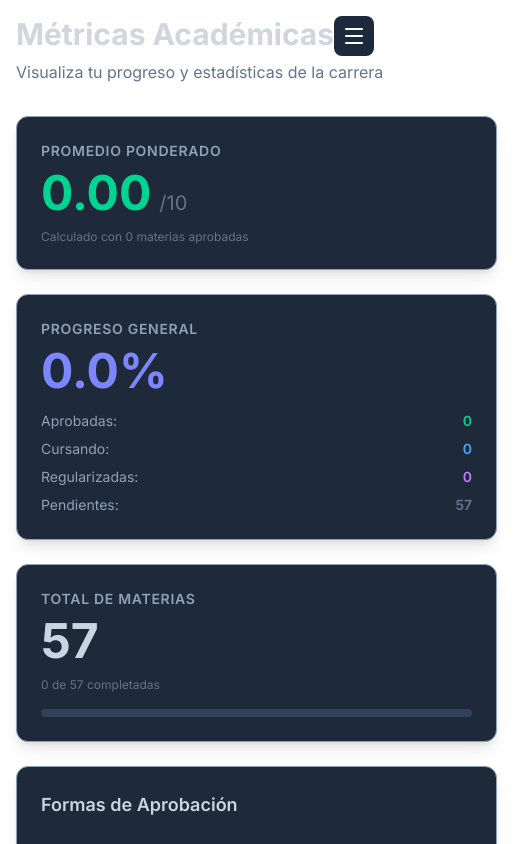
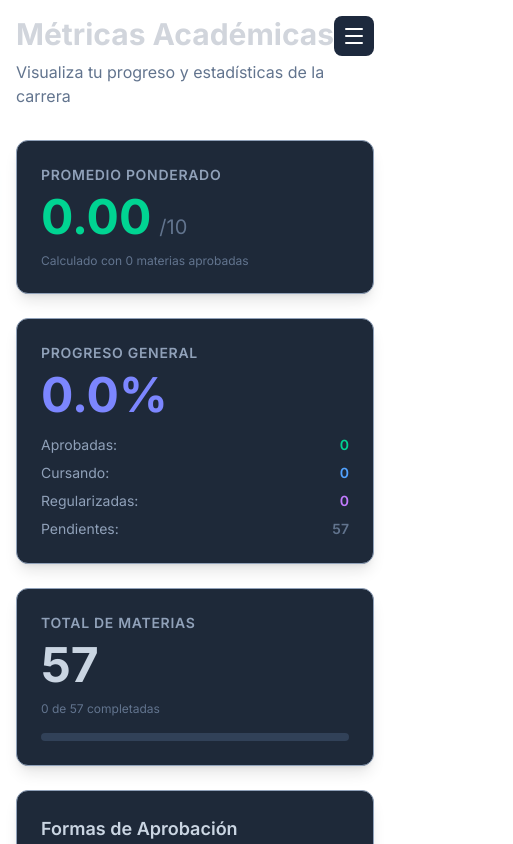
Before and after one commit to 5ammys/progressy, a Next.js app: page /metricas in a window 390 px wide. Shown: the top 844 px of the page, 513 px wide, since content can reach past the window. Built offline with nearby package versions, Linux system fonts and the light colour scheme.

Commit message:
Retoques en la vista mobile

```diff
--- a/src/app/mapa/page.tsx
+++ b/src/app/mapa/page.tsx
@@ -158,7 +158,7 @@ export default function MapaPage() {
         </div>
       </div>
 
-      <div className="w-full h-[100dvh] pt-20">
+      <div className="w-full h-dvh pt-20">
         <ReactFlow
           nodes={nodes}
           edges={edges}
--- a/src/app/metricas/page.tsx
+++ b/src/app/metricas/page.tsx
@@ -35,7 +35,7 @@ export default function MetricasPage() {
     : 0;
 
   return (
-    <div className="w-full p-4 md:p-8 max-w-7xl mx-auto">
+    <div className="w-full max-w-[100vw] overflow-x-hidden p-4 md:p-8 md:max-w-7xl mx-auto">
 
       <div className="mb-8">
         <h1 className="text-3xl font-bold text-gray-300">Métricas Académicas</h1>
@@ -88,7 +88,7 @@ export default function MetricasPage() {
           </div>
         </div>
 
-        <div className="bg-gray-800 border border-slate-400 rounded-xl p-6 shadow-lg">
+        <div className="bg-gray-800 border border-slate-400 rounded-xl p-6 shadow-lg overflow-hidden min-w-0">
           <h3 className="text-sm font-semibold text-slate-400 uppercase tracking-wider mb-2">
             Total de Materias
           </h3>
```
